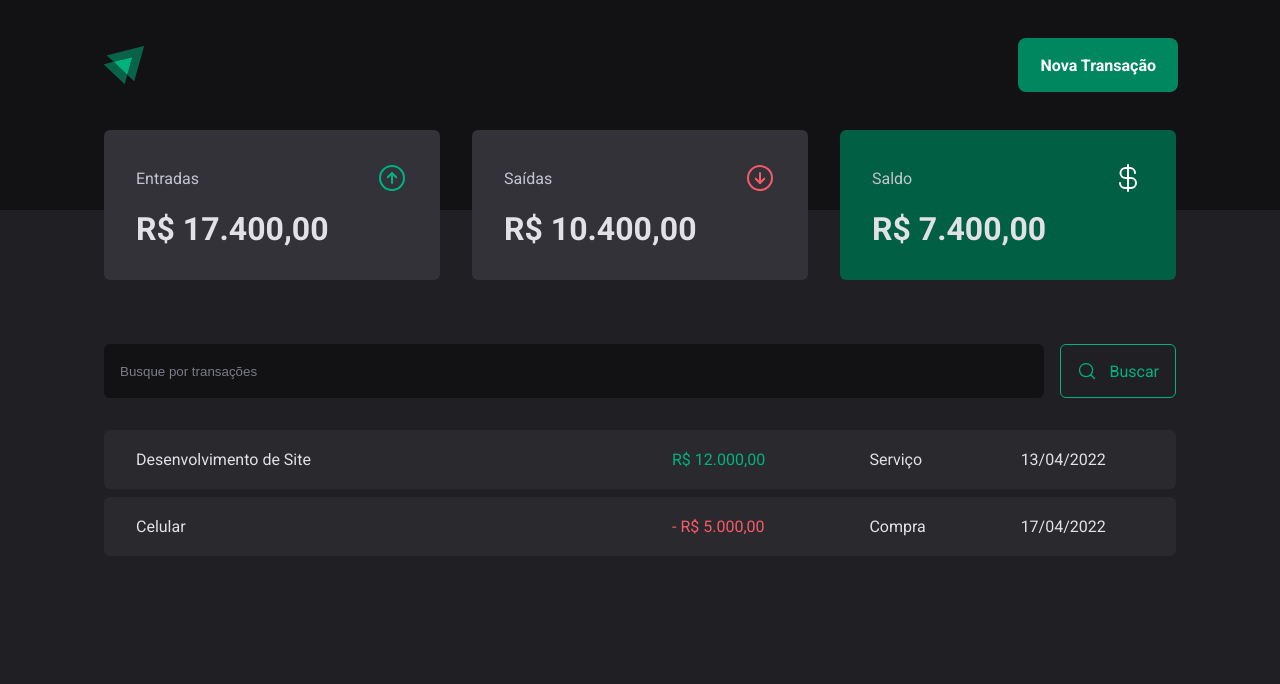
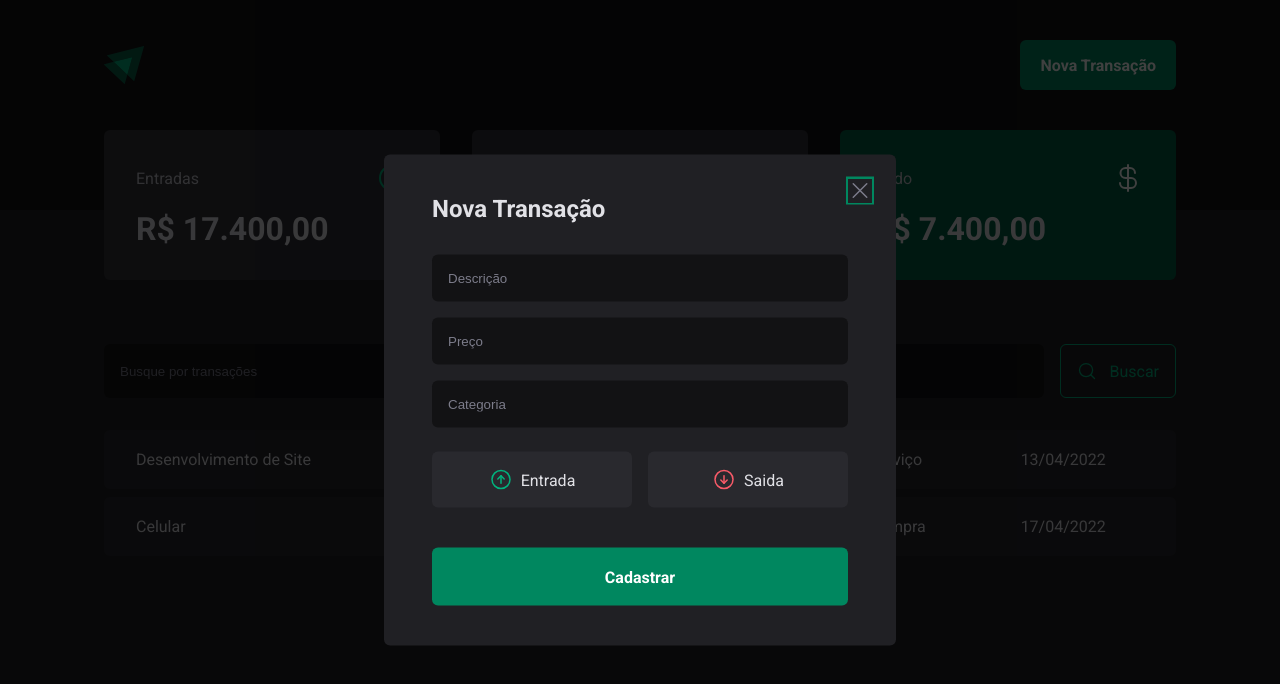
Before and after one commit to AugustoCVS/DtMoney, a React (Vite) app: page / in a window 1280 px wide. Both pictures are taken after a click on the button "Nova Transação". Shown: the top 684 px of the page. Built offline with nearby package versions, Linux system fonts and the light colour scheme.

Commit message:
style: finished visual estructure

```diff
--- a/package.json
+++ b/package.json
@@ -10,6 +10,8 @@
     "preview": "vite preview"
   },
   "dependencies": {
+    "@radix-ui/react-dialog": "^1.0.4",
+    "@radix-ui/react-radio-group": "^1.1.3",
     "phosphor-react": "^1.4.1",
     "react": "^18.2.0",
     "react-dom": "^18.2.0",
--- a/src/App.tsx
+++ b/src/App.tsx
@@ -2,7 +2,7 @@ import { ThemeProvider } from 'styled-components'
 
 import { defaultTheme } from './styles/themes/defaultTheme'
 import { GlobalSyle } from './styles/global'
-import { Transections } from './pages/Transections/Transections'
+import { Transections } from './pages/Transactions/Transactions'
 
 export function App() {
   return (
--- a/src/Components/Header/Header.tsx
+++ b/src/Components/Header/Header.tsx
@@ -1,13 +1,22 @@
+import * as Dialog from '@radix-ui/react-dialog'
+
 import { HeaderContainer, HeaderContent, NewTransectionButton } from './styles'
-
 import LogoImage from '../../assets/LogoImage.svg'
+import { NewTransectionModal } from '../NewTransactionModal/NewTransactionModal'
 
 export function Header() {
   return (
     <HeaderContainer>
       <HeaderContent>
         <img src={LogoImage} alt="Imagem do logo da ignite" />
-        <NewTransectionButton>Nova Transação</NewTransectionButton>
+
+        <Dialog.Root>
+          <Dialog.Trigger asChild>
+            <NewTransectionButton>Nova Transação</NewTransectionButton>
+          </Dialog.Trigger>
+
+          <NewTransectionModal />
+        </Dialog.Root>
       </HeaderContent>
     </HeaderContainer>
   )
--- /dev/null
+++ b/src/Components/NewTransactionModal/NewTransactionModal.tsx
@@ -0,0 +1,43 @@
+import * as Dialog from '@radix-ui/react-dialog'
+import { ArrowCircleDown, ArrowCircleUp, X } from 'phosphor-react'
+
+import {
+  CloseButton,
+  Content,
+  Overlay,
+  TransectionType,
+  TransactionTypeButton,
+} from './styles'
+
+export function NewTransectionModal() {
+  return (
+    <Dialog.Portal>
+      <Overlay />
+
+      <Content>
+        <Dialog.Title>Nova Transação</Dialog.Title>
+
+        <CloseButton>
+          <X size={24} />
+        </CloseButton>
+
+        <form>
+          <input type="text" placeholder="Descrição" required />
+          <input type="number" placeholder="Preço" required />
+          <input type="text" placeholder="Categoria" required />
+
+          <TransectionType>
+            <TransactionTypeButton variant="income" value="income">
+              <ArrowCircleUp size={24} /> Entrada
+            </TransactionTypeButton>
+            <TransactionTypeButton variant="outcome" value="outcome">
+              <ArrowCircleDown size={24} /> Saida
+            </TransactionTypeButton>
+          </TransectionType>
+
+          <button type="submit">Cadastrar</button>
+        </form>
+      </Content>
+    </Dialog.Portal>
+  )
+}
--- /dev/null
+++ b/src/Components/NewTransactionModal/styles.ts
@@ -0,0 +1,117 @@
+import * as Dialog from '@radix-ui/react-dialog'
+import * as RadioGroup from '@radix-ui/react-radio-group'
+import { styled } from 'styled-components'
+
+import { TransactionButtonTypeProps } from '../../interfaces/TransactionTypeButtonProps'
+
+export const Overlay = styled(Dialog.Overlay)`
+  position: fixed;
+  width: 100vw;
+  height: 100vh;
+  inset: 0;
+  background: rgba(0, 0, 0, 0.75);
+`
+
+export const Content = styled(Dialog.Content)`
+  min-width: 32rem;
+  border-radius: 6px;
+  padding: 2.5rem 3rem;
+  background: ${(props) => props.theme['gray-800']};
+
+  position: fixed;
+  top: 50%;
+  left: 50%;
+  transform: translate(-50%, -50%);
+
+  form {
+    margin-top: 2rem;
+    display: flex;
+    flex-direction: column;
+    gap: 1rem;
+
+    input {
+      border-radius: 6px;
+      border: 0;
+      background: ${(props) => props.theme['gray-900']};
+      color: ${(props) => props.theme['gray-300']};
+      padding: 1rem;
+
+      &::placeholder {
+        color: ${(props) => props.theme['gray-500']};
+      }
+    }
+
+    button[type='submit'] {
+      height: 58px;
+      border: 0;
+      background: ${(props) => props.theme['green-500']};
+      color: ${(props) => props.theme.white};
+      font-weight: bold;
+      padding: 0 1.25rem;
+      border-radius: 6px;
+      margin-top: 1.5rem;
+      cursor: pointer;
+
+      &:hover {
+        background-color: ${(props) => props.theme['green-700']};
+        transition: background-color 0.2s;
+      }
+    }
+  }
+`
+
+export const CloseButton = styled(Dialog.Close)`
+  position: absolute;
+  background: transparent;
+  border: 0;
+  top: 1.5rem;
+  right: 1.5rem;
+  line-height: 0;
+  cursor: pointer;
+  color: ${(props) => props.theme['gray-500']};
+`
+
+export const TransectionType = styled(RadioGroup.Root)`
+  display: grid;
+  grid-template-columns: repeat(2, 1fr);
+  gap: 1rem;
+  margin-top: 0.5rem;
+`
+
+// eslint-disable-next-line prettier/prettier
+export const TransactionTypeButton = styled(RadioGroup.Item)<TransactionButtonTypeProps>`
+  background: ${(props) => props.theme['gray-700']};
+  padding: 1rem;
+  display: flex;
+  align-items: center;
+  justify-content: center;
+  gap: 0.5rem;
+  border-radius: 6px;
+  cursor: pointer;
+  border: 0;
+  color: ${(props) => props.theme['gray-100']};
+
+  svg {
+    color: ${(props) =>
+      props.variant === 'income'
+        ? props.theme['green-300']
+        : props.theme['red-300']};
+  }
+
+  &[data-state='unchecked']:hover {
+    transition: background-color 0.2s;
+    background: ${(props) => props.theme['gray-600']};
+  }
+
+  &[data-state='checked'] {
+    color: ${(props) => props.theme.white};
+    background: ${(props) =>
+      props.variant === 'income'
+        ? props.theme['green-500']
+        : props.theme['red-500']};
+
+    svg {
+      color: ${(props) => props.theme.white};
+    }
+  }
+`
--- /dev/null
+++ b/src/interfaces/TransactionTypeButtonProps.tsx
@@ -0,0 +1,3 @@
+export interface TransactionButtonTypeProps {
+  variant: 'income' | 'outcome'
+}
--- a/src/pages/Transections/components/styles.ts
+++ b/src/pages/Transactions/components/styles.ts
@@ -28,6 +28,7 @@ export const SearchFormContainer = styled.form`
     border: 1px solid ${(props) => props.theme['green-300']};
     color: ${(props) => props.theme['green-300']};
     border-radius: 6px;
+    cursor: pointer;
 
     &:hover {
       background: ${(props) => props.theme['green-500']};
```
Also changed, not shown: src/pages/Transactions/Transactions.tsx (renamed from src/pages/Transections/Transections.tsx), src/pages/Transactions/components/SearchForm.tsx (renamed from src/pages/Transections/components/SearchForm.tsx), src/pages/Transactions/styles.ts (renamed from src/pages/Transections/styles.ts), 1 other file (tests, documents, lock files or other folders).
